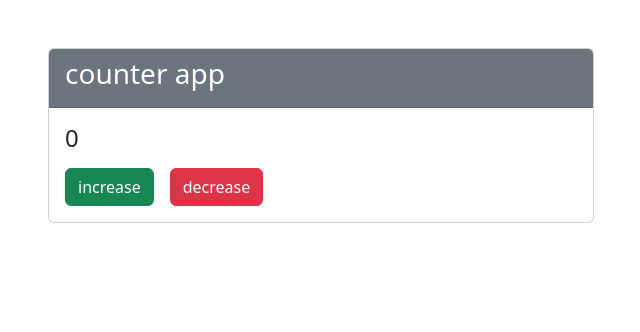
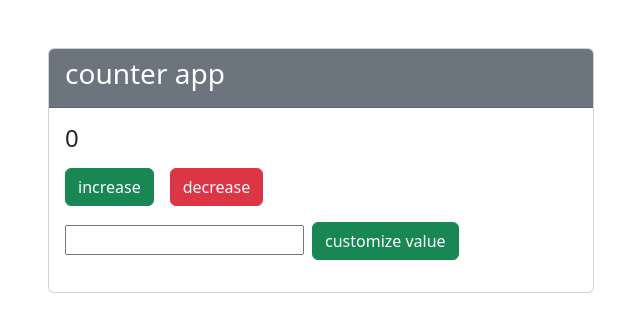
Before and after one commit to Shamsuzzaha/Basic-Practices, a React (Vite) app in the folder Ostad Practice (batch 7)/13 Redux-React.js/manual react redux/: page / in a window 1280 px wide. Shown: the top 332 px of the page, without its empty margins (297-937 px from the left). Built offline with nearby package versions, Linux system fonts and the light colour scheme.

Commit message:
custom count

```diff
--- a/Ostad Practice (batch 7)/13 Redux-React.js/manual react redux/src/components/counter.jsx
+++ b/Ostad Practice (batch 7)/13 Redux-React.js/manual react redux/src/components/counter.jsx
@@ -1,6 +1,6 @@
 import React from 'react';
 import {useDispatch, useSelector} from "react-redux";
-import {increment, decrement} from '../redux/state/counterSlice.jsx'
+import {increment, decrement, customValue} from '../redux/state/counterSlice.jsx'
 
 const Counter = () => {
     const count = useSelector((state) => state.counter.count);
@@ -18,6 +18,10 @@ const Counter = () => {
                         <button onClick={()=>dispatch(increment())} className={'btn btn-success'}>increase</button>
                         <button onClick={()=>dispatch(decrement())} className={'btn btn-danger'}>decrease</button>
                     </div>
+                    <div className={'my-3'}>
+                        <input type="number"  />
+                        <button onClick={()=>dispatch(customValue('100'))} className={'btn btn-success ms-2'}>customize value</button>
+                    </div>
                 </div>
             </div>
         </div>
--- a/Ostad Practice (batch 7)/13 Redux-React.js/manual react redux/src/redux/state/counterSlice.jsx
+++ b/Ostad Practice (batch 7)/13 Redux-React.js/manual react redux/src/redux/state/counterSlice.jsx
@@ -11,9 +11,13 @@ export const CounterSlice = createSlice({
         },
         decrement: (state) => {
             state.count -= 1;
+        },
+        customValue: (state, action) => {
+
+            state.count = action.payload;
         }
     }
 })
 
-export const {increment, decrement} = CounterSlice.actions;
+export const {increment, decrement, customValue} = CounterSlice.actions;
 export default CounterSlice.reducer;
```
